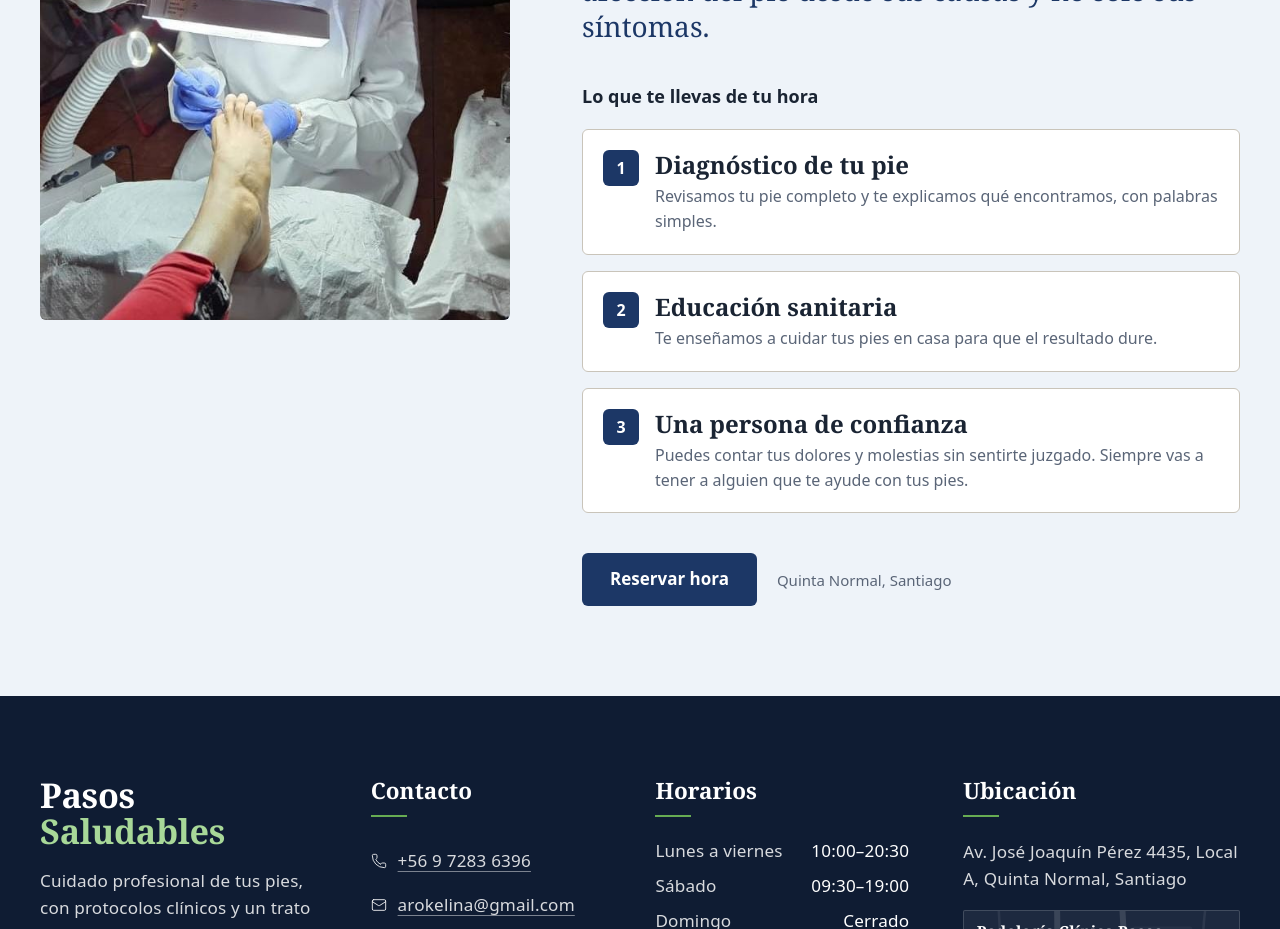
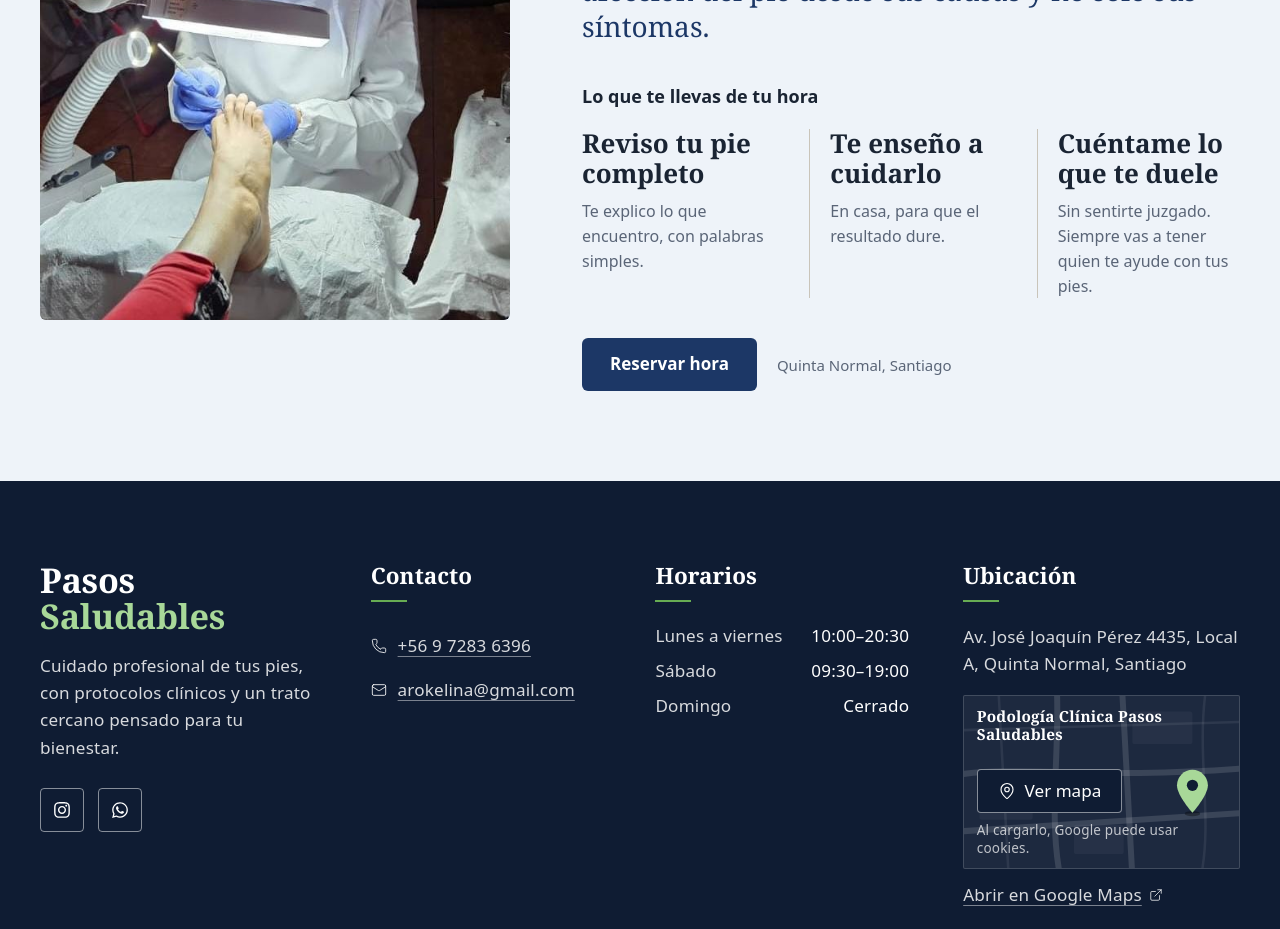
Before and after one commit to Danelegan/podogest-frontend, a React (Vite) app: page / in a window 1280 px wide. Shown: the part 4520-5449 px from the top of the page. Built offline with nearby package versions, Linux system fonts and the light colour scheme; no server answers; a web font is replaced by a local one.

Commit message:
style: pasos de la visita en tres columnas

```diff
--- a/src/components/AboutSection.css
+++ b/src/components/AboutSection.css
@@ -124,45 +124,30 @@
   color: var(--color-text);
 }
 
+/* En una columna, separados por líneas horizontales (móvil y tablet). */
 .about__steps {
-  display: flex;
-  flex-direction: column;
-  gap: 16px;
+  display: grid;
+  grid-template-columns: minmax(0, 1fr);
   margin: 0 0 40px;
   padding: 0;
   list-style: none;
 }
 
 .about__step {
-  display: flex;
-  align-items: flex-start;
-  gap: 16px;
-  padding: 20px;
-  border: 1px solid var(--color-border);
-  border-radius: var(--radius-sm);
-  background: var(--color-surface);
+  padding: 18px 0;
+  border-top: 1px solid var(--color-border);
 }
 
-.about__step-number {
-  display: flex;
-  flex: none;
-  align-items: center;
-  justify-content: center;
-  width: 36px;
-  height: 36px;
-  border-radius: var(--radius-sm);
-  background: var(--color-bg-deep);
-  color: var(--color-on-primary);
-  font-size: 16px;
-  font-weight: 600;
+.about__step:last-child {
+  border-bottom: 1px solid var(--color-border);
 }
 
 .about__step-title {
-  margin: 0 0 4px;
+  margin: 0 0 10px;
   font-family: var(--font-display);
-  font-size: 24px;
+  font-size: 26px;
   font-weight: 600;
-  line-height: 1.25;
+  line-height: 1.15;
   color: var(--color-text);
 }
 
@@ -212,6 +197,26 @@
   color: var(--color-text-muted);
 }
 
+/* ---------- Escritorio: tres columnas separadas por líneas verticales ---------- */
+
+@media (min-width: 1025px) {
+  .about__steps {
+    grid-template-columns: repeat(3, minmax(0, 1fr));
+    gap: 24px;
+  }
+
+  .about__step,
+  .about__step:last-child {
+    padding: 0;
+    border: 0;
+  }
+
+  .about__step + .about__step {
+    padding-left: 20px;
+    border-left: 1px solid var(--color-border);
+  }
+}
+
 /* ---------- Tablet ---------- */
 
 @media (max-width: 1024px) {
@@ -243,9 +248,13 @@
     gap: 2rem;
   }
 
-  /* En una sola columna, el ancho base del nombre no debe forzar altura. */
+  /* El nombre ocupa la fila completa y el autoclave queda centrado debajo. */
   .about__name {
-    flex-basis: 260px;
+    flex-basis: 100%;
+  }
+
+  .about__autoclave {
+    margin-inline: auto;
   }
 }
 
--- a/src/components/AboutSection.jsx
+++ b/src/components/AboutSection.jsx
@@ -4,18 +4,16 @@ import './AboutSection.css'
 
 const VISIT_STEPS = [
   {
-    title: 'Diagnóstico de tu pie',
-    description:
-      'Revisamos tu pie completo y te explicamos qué encontramos, con palabras simples.',
+    title: 'Reviso tu pie completo',
+    description: 'Te explico lo que encuentro, con palabras simples.',
   },
   {
-    title: 'Educación sanitaria',
-    description: 'Te enseñamos a cuidar tus pies en casa para que el resultado dure.',
+    title: 'Te enseño a cuidarlo',
+    description: 'En casa, para que el resultado dure.',
   },
   {
-    title: 'Una persona de confianza',
-    description:
-      'Puedes contar tus dolores y molestias sin sentirte juzgado. Siempre vas a tener a alguien que te ayude con tus pies.',
+    title: 'Cuéntame lo que te duele',
+    description: 'Sin sentirte juzgado. Siempre vas a tener quien te ayude con tus pies.',
   },
 ]
 
@@ -76,16 +74,10 @@ function AboutSection({ onOpenBooking }) {
 
           <h3 className="about__subtitle about__reveal">Lo que te llevas de tu hora</h3>
           <ol className="about__steps">
-            {VISIT_STEPS.map((step, index) => (
+            {VISIT_STEPS.map((step) => (
               <li key={step.title} className="about__step about__reveal">
-                {/* El número ya lo anuncia la lista ordenada. */}
-                <span className="about__step-number" aria-hidden="true">
-                  {index + 1}
-                </span>
-                <div>
-                  <h4 className="about__step-title">{step.title}</h4>
-                  <p className="about__step-text">{step.description}</p>
-                </div>
+                <h4 className="about__step-title">{step.title}</h4>
+                <p className="about__step-text">{step.description}</p>
               </li>
             ))}
           </ol>
```
